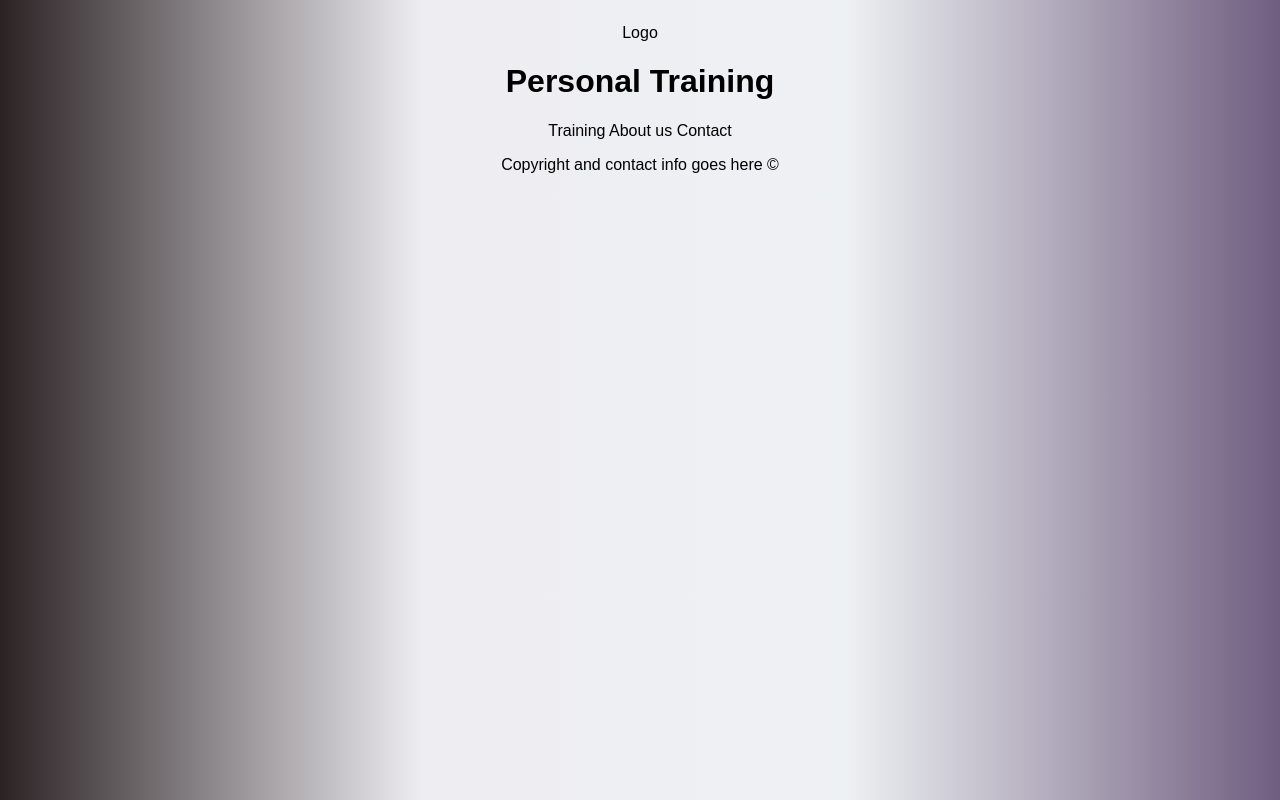
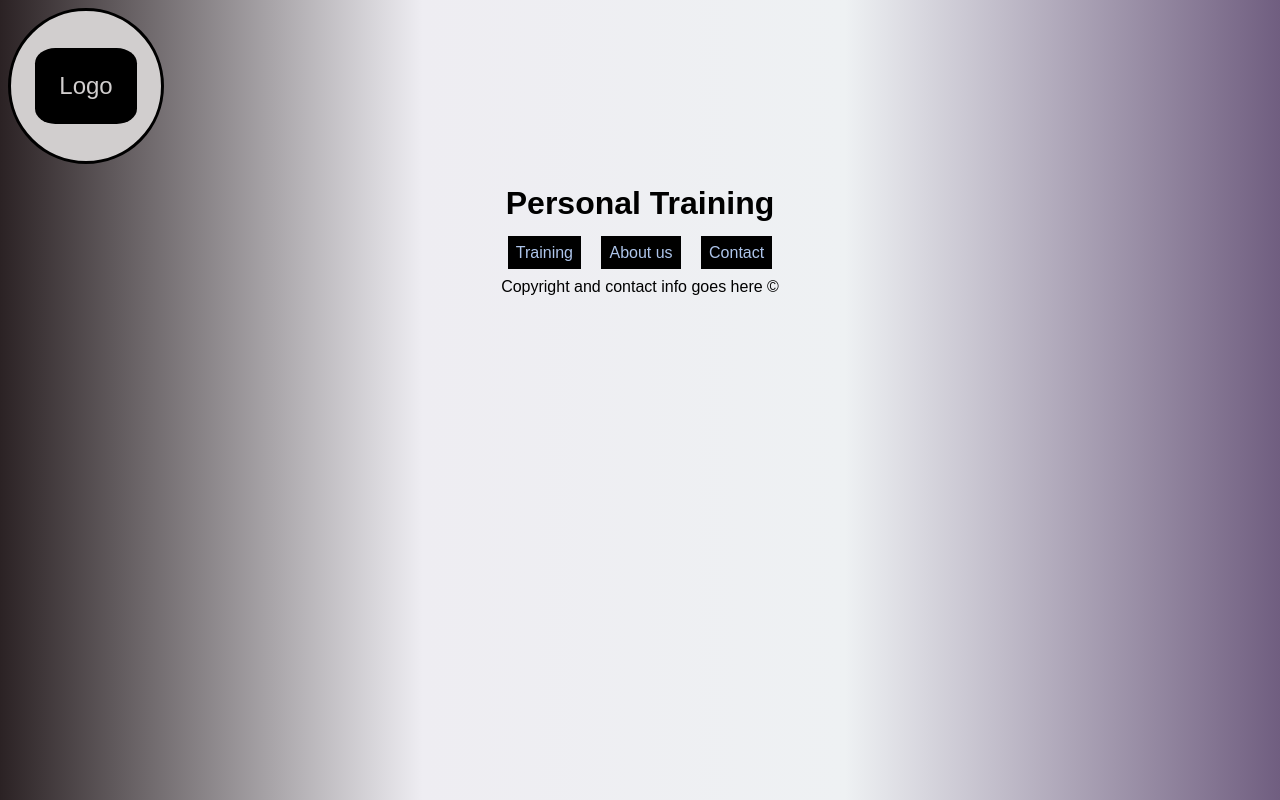
Before and after one commit to LukeZHar/t1w2-flexbox-animations, a plain HTML site: page index.html in a window 1280 px wide. Drawn offline with Linux system fonts and the light colour scheme.

Commit message:
Header design, logo, nav button

```diff
--- a/CSS/style.css
+++ b/CSS/style.css
@@ -1,5 +1,6 @@
 * {
     --blue-light: #AEC5EB ;
+    --grey: #d1cece;
     color: #000000;
 }
 
@@ -12,3 +13,41 @@ body {
     text-align: center;
     /* align items is vertical */
 }
+header {
+    display: flex;
+    flex-direction: column;
+    text-align: center;
+    justify-content: center;
+
+}
+
+.logo {
+    height: 150px;
+    width: 150px;
+    background-color: var(--grey);
+    display: flex;
+    justify-content: center;
+    text-align: center;
+    align-items: center;
+    border: solid black;
+    border-radius: 50%;
+
+}
+
+.logo p {
+    background-color: black;
+    color: var(--grey);
+    font-size: 1.5rem;
+    padding: 1.5rem;
+    border-radius: 20%;
+}
+
+nav a {
+    text-decoration: none;
+    background-color: black;
+    color: var(--blue-light);
+    padding: 0.5rem;
+    margin-left: 0.5rem;
+    margin-right: 0.5rem;
+
+}
--- a/index.html
+++ b/index.html
@@ -8,14 +8,14 @@
 </head>
 <body>
     <header>
-        <div>
+        <div class="logo">
             <p>Logo</p>
         </div>
         <h1>Personal Training</h1>
         <nav>
-            <a>Training</a>
-            <a>About us</a>
-            <a>Contact</a>
+            <a href="#">Training</a>
+            <a href="#">About us</a>
+            <a href="#">Contact</a>
         </nav>
     </header>
     <main>
```
